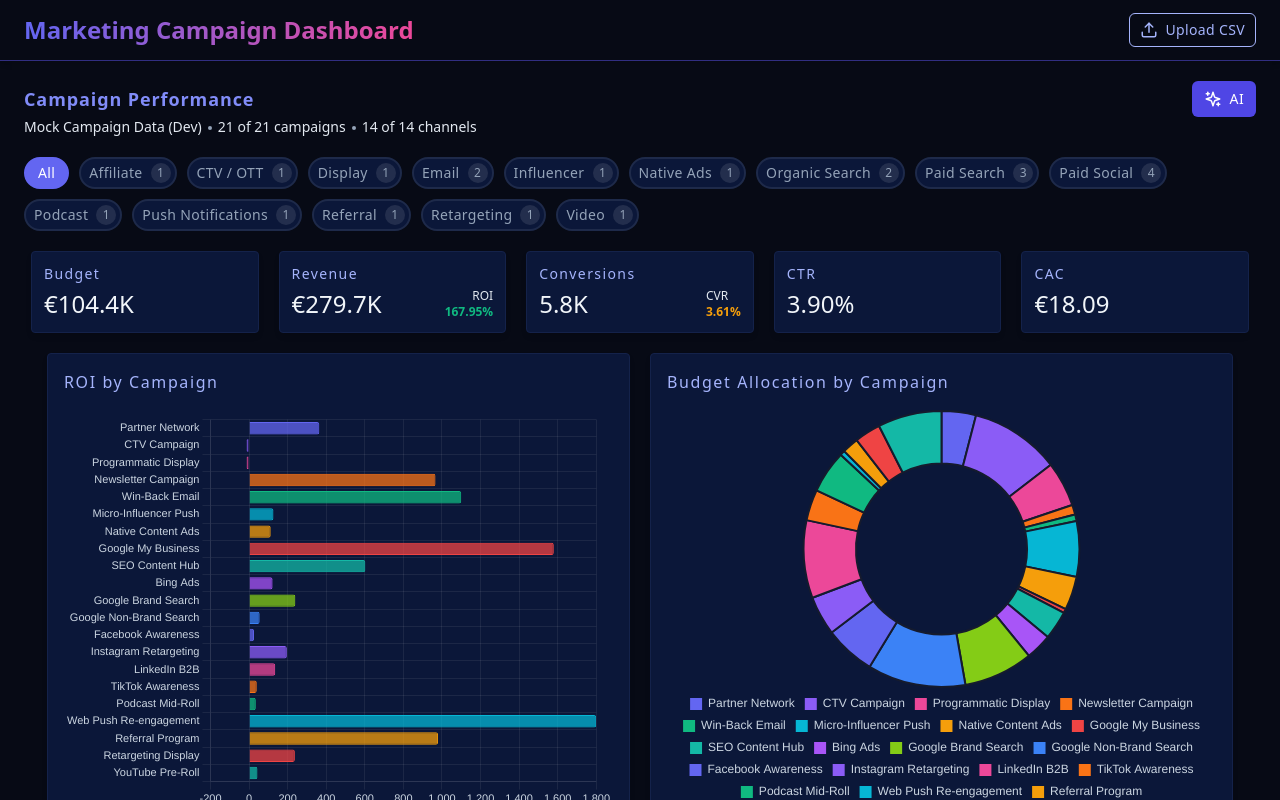
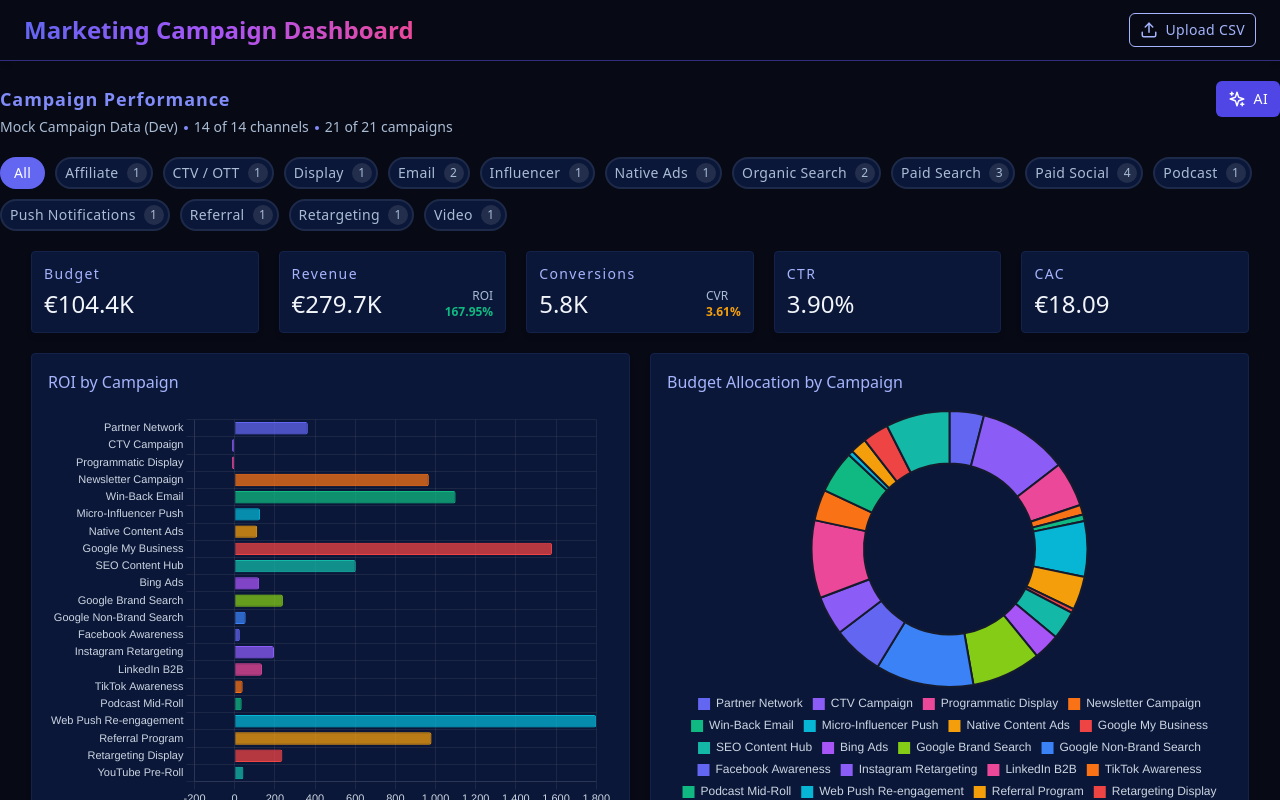
Before and after one commit to katerina-tziala/marketing-campain-dashboard, a Vue app in the folder app/: page / in a window 1280 px wide. Built offline with nearby package versions, Linux system fonts and the light colour scheme.

Commit message:
chore: improve styles

```diff
--- a/app/src/features/dashboard/DashboardView.vue
+++ b/app/src/features/dashboard/DashboardView.vue
@@ -64,7 +64,7 @@
 }
 
 .dashboard-section {
-  @apply w-full px-6 mx-auto max-w-7xl;
+  @apply w-full mx-auto max-w-7xl;
 }
 
 .data-visualization {
--- a/app/src/features/dashboard/components/DashboardCharts.vue
+++ b/app/src/features/dashboard/components/DashboardCharts.vue
@@ -95,7 +95,7 @@
 
 <style lang="scss" scoped>
 .charts-grid {
-  @apply w-full grid grid-cols-1 gap-5 mx-auto max-w-7xl px-4;;
+  @apply w-full grid grid-cols-1 gap-5 mx-auto max-w-7xl;
 
   @container (min-width: 60rem) {
     @apply grid-cols-2;
--- a/app/src/features/dashboard/components/DashboardHeader.vue
+++ b/app/src/features/dashboard/components/DashboardHeader.vue
@@ -32,10 +32,10 @@
       <span v-if="showConnectedDot" class="connected-dot connected-status" aria-hidden="true" />
     </div>
   </div>
-  <p class="dashboard-details">
+  <p class="text-sm">
     <span class="detail-item">{{ store.title }}</span>
+    <span class="detail-item">{{ selectedChannelCount }} of {{ store.portfolioChannels.size }} channels</span>
     <span class="detail-item">{{ store.filteredCampaigns.length }} of {{ store.campaigns.length }} campaigns</span>
-    <span class="detail-item">{{ selectedChannelCount }} of {{ store.portfolioChannels.size }} channels</span>
   </p>
 </template>
 
@@ -46,10 +46,6 @@
   .dashboard-title {
     @apply grow text-lg font-semibold tracking-wider text-primary-400 pt-1;
   }
-}
-
-.dashboard-details {
-  @apply text-sm text-typography;
 }
 
 .ai-btn-wrapper {
--- a/app/src/features/dashboard/components/KpiCard.vue
+++ b/app/src/features/dashboard/components/KpiCard.vue
@@ -7,7 +7,7 @@
 
 <template>
   <div
-    class="card card-smaller-spaces kpi-card"
+    class="card kpi-card"
     role="region"
     :aria-label="label"
   >
@@ -23,8 +23,8 @@
 </template>
 
 <style lang="scss" scoped>
-  .card.card-smaller-spaces.kpi-card {
-    @apply w-full gap-1;
+  .kpi-card {
+    @apply p-3 w-full gap-1;
     @include cq-container('kpi-card');
   }
 
--- a/app/src/shell/AppShell.vue
+++ b/app/src/shell/AppShell.vue
@@ -76,8 +76,10 @@
     m-0
     leading-9
     bg-gradient-to-r
-    from-primary-500
-    to-secondary-500
+    // from-primary-500
+    // to-secondary-500
+    // bg-gradient-to-tr
+    from-primary-500 via-purple-500 to-secondary-500
     bg-clip-text
     text-transparent;
 }
--- a/app/src/style.scss
+++ b/app/src/style.scss
@@ -15,7 +15,7 @@
 }
 
 body {
-  @apply font-sans bg-background m-0 text-typography;
+  @apply font-sans bg-background m-0 text-typography-subtle;
   -webkit-font-smoothing: antialiased;
   -moz-osx-font-smoothing: grayscale;
 }
@@ -23,3 +23,8 @@
 #app {
   @apply w-screen h-screen overflow-hidden;
 }
+
+
+h5 {
+  @apply w-full font-medium tracking-widest text-on-surface-high text-sm;
+}
--- a/app/src/styles/components/_card.scss
+++ b/app/src/styles/components/_card.scss
@@ -13,15 +13,13 @@
       border-surface-outline;
 
 
-    .card-title {
-      @apply w-full font-medium tracking-widest text-on-surface-high;
-    }
+    // .card-title {
+    //   @apply w-full font-medium tracking-widest text-on-surface-high;
+    // }
 
-    h5.card-title {
-      @apply text-sm;
-    }
-
-
+    // h5.card-title {
+    //   @apply w-full font-medium tracking-widest text-on-surface-high text-sm;
+    // }
   }
 
   .card-secondary {
@@ -58,8 +56,6 @@
   }
 
 
-  .card.card-smaller-spaces {
-    @apply p-3 gap-3;
-  }
+
 
 }
--- a/app/src/styles/components/_detail-item.scss
+++ b/app/src/styles/components/_detail-item.scss
@@ -3,10 +3,15 @@
     @apply inline-block pr-1.5;
 
     & + & {
-
       &::before {
         content: '';
-        @apply inline-block w-1 h-1 rounded-full bg-typography-subtle align-middle mr-1.5;
+        @apply inline-block
+          w-1
+          h-1
+          rounded-full
+          bg-primary-subtle
+          align-middle
+          mr-1.5;
       }
     }
   }
--- a/app/src/styles/themes/dark.scss
+++ b/app/src/styles/themes/dark.scss
@@ -16,8 +16,9 @@
   --primary-1000: 15 14 37;
 
 
-  --neutral-100: 226 232 240;
-  // --neutral-800: 10 20 48;   // surface
+  --neutral-100: 221 228 238;
+  --neutral-300: 170 188 212;
+  //   --neutral-500: 153 175 204;
   // --neutral-900: 6 11 31;    // background
 
 
@@ -38,8 +39,12 @@
 // --color-surface-container-high: 18 34 70; // hover / active / emphasis
 
 
+--color-primary-subtle: var(--primary-400);
+
+
   /* Text */
   --color-typography: var(--neutral-100);
+  --color-typography-low: var(--neutral-300);
 //   --color-on-background: 226 232 240;
 //   --color-on-surface: 226 232 240;
   --color-on-surface-high: var(--primary-300);
--- a/app/tailwind.config.js
+++ b/app/tailwind.config.js
@@ -10,8 +10,11 @@
         surface: "rgb(var(--color-surface) / <alpha-value>)",
         'surface-outline': "rgb(var(--color-surface-outline) / <alpha-value>)",
         'on-surface-high': "rgb(var(--color-on-surface-high) / <alpha-value>)",
+        'primary-subtle': "rgb(var(--color-primary-subtle) / <alpha-value>)",
 
 
+
+        // --color-border-primary-low
         //
         black: {
           DEFAULT: '#000000',
@@ -25,7 +28,7 @@
           // intense: '#cbd5e1'
 //  --color-typography
           DEFAULT: "rgb(var(--color-typography) / <alpha-value>)", // main text
-          subtle: '#94a3b8',    // secondary text
+          subtle: "rgb(var(--color-typography-low) / <alpha-value>)",
           intense: '#f1f5f9'    // headings / emphasis
 
         },
```
Also changed, not shown: 2 other files (tests, documents, lock files or other folders).
